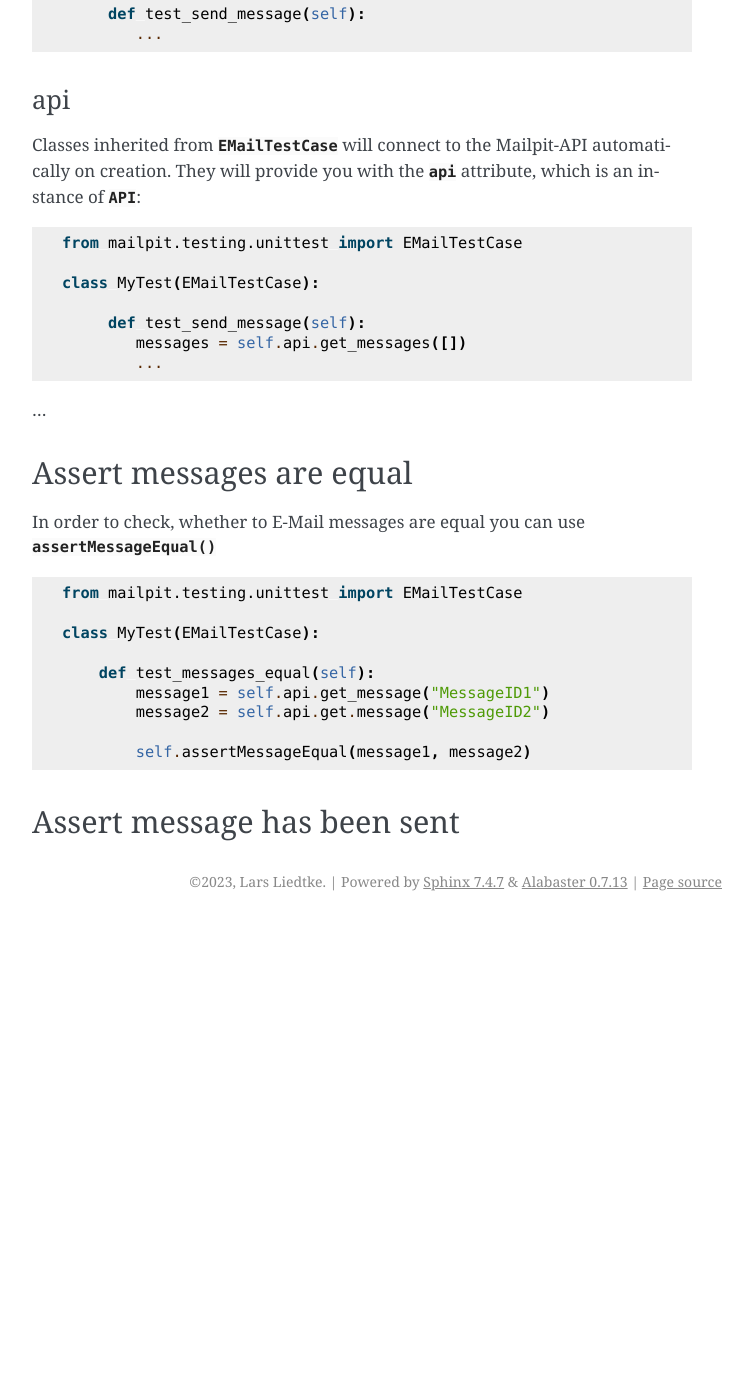
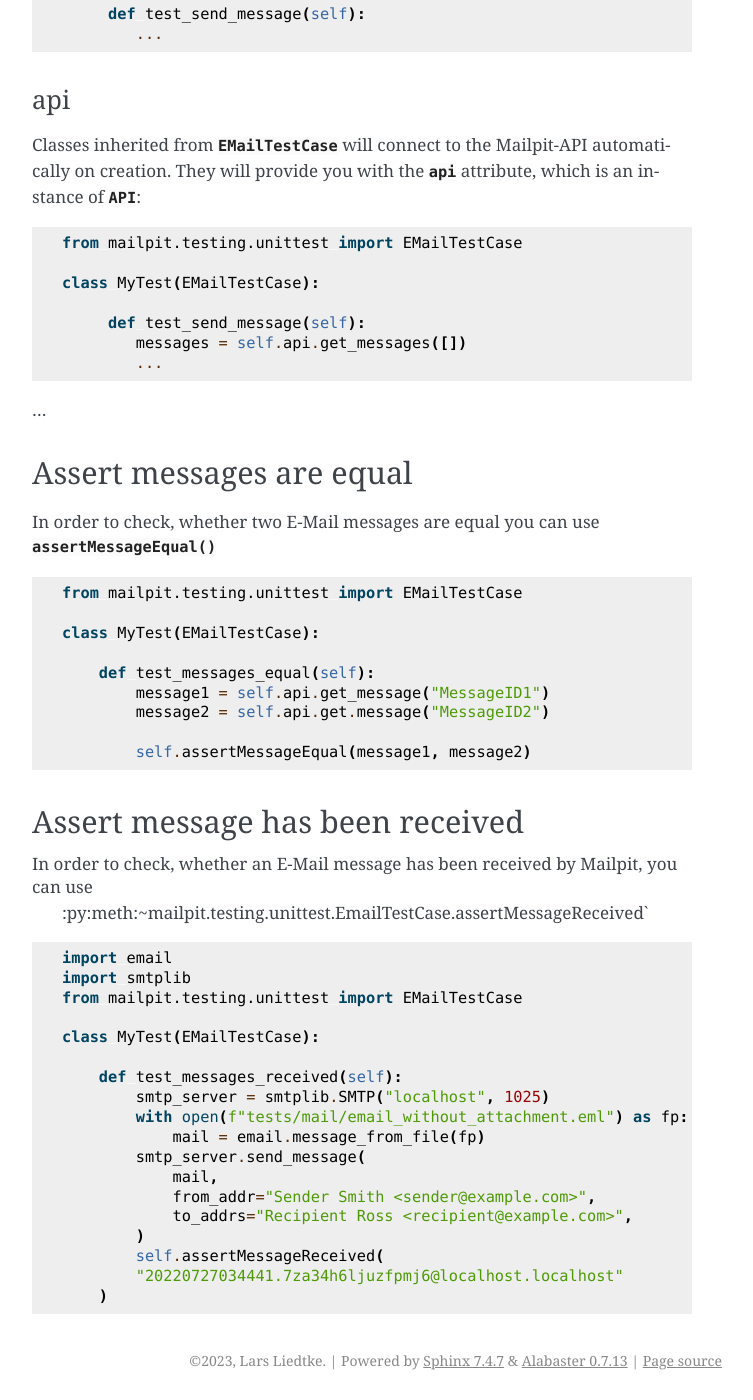
Before and after one commit to Corvan/mailpit-api-client, a Sphinx documentation site: the page built from docs/testing/unittest.rst, in a window 1280 px wide and 1400 px high, scrolled down 736 px. Shown: the whole window, without its empty margins (388-1141 px from the left). Built offline with Sphinx 7.4.7, drawn with Linux system fonts in a browser that asks for light colours; pages that are not in the unit, such as notebooks, are missing from menus; before the commit the page ends 1657 px from its top, so only the background shows below that; some of the changed text lies outside the part shown.

Commit message:
docs: add example for assertMessageReceived

```diff
--- a/docs/testing/unittest.rst
+++ b/docs/testing/unittest.rst
@@ -55,7 +55,7 @@ They will provide you with the :py:attr:`~mailpit.testing.unittest.EmailTestCase
 -------------------------
 Assert messages are equal
 -------------------------
-In order to check, whether to E-Mail messages are equal you can use :py:meth:`~mailpit.testing.unittest.EmailTestCase.assertMessageEqual`
+In order to check, whether two E-Mail messages are equal you can use :py:meth:`~mailpit.testing.unittest.EmailTestCase.assertMessageEqual`
 
 .. code-block:: python
 
@@ -69,6 +69,29 @@ In order to check, whether to E-Mail messages are equal you can use :py:meth:`~m
 
             self.assertMessageEqual(message1, message2)
 
-----------------------------
-Assert message has been sent
-----------------------------
+--------------------------------
+Assert message has been received
+--------------------------------
+In order to check, whether an E-Mail message has been received by Mailpit, you can use
+    :py:meth:~mailpit.testing.unittest.EmailTestCase.assertMessageReceived`
+
+.. code-block:: python
+
+    import email
+    import smtplib
+    from mailpit.testing.unittest import EMailTestCase
+
+    class MyTest(EMailTestCase):
+
+        def test_messages_received(self):
+            smtp_server = smtplib.SMTP("localhost", 1025)
+            with open(f"tests/mail/email_without_attachment.eml") as fp:
+                mail = email.message_from_file(fp)
+            smtp_server.send_message(
+                mail,
+                from_addr="Sender Smith <sender@example.com>",
+                to_addrs="Recipient Ross <recipient@example.com>",
+            )
+            self.assertMessageReceived(
+            "20220727034441.7za34h6ljuzfpmj6@localhost.localhost"
+        )
```
